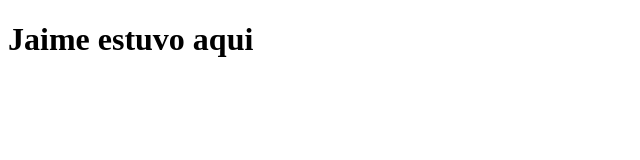
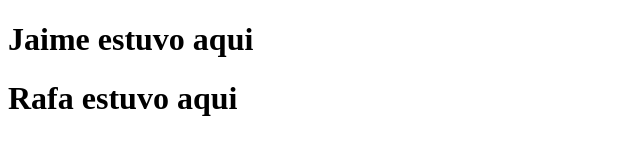
Before and after one commit to jaime-ariass/ejercicio-20-mayo-, a plain HTML site: page index.html in a window 1280 px wide. Shown: the whole page, without its empty margins (0-640 px from the left). Drawn offline with Linux system fonts and the light colour scheme.

Commit message:
Initial commit

```diff
--- a/index.html
+++ b/index.html
@@ -1,9 +1,13 @@
 <!DOCTYPE html>
 <html>
+
 <head>
-<title> Life Story </title>
+    <title> Life Story </title>
 </head>
+
 <body>
-   <h1> Jaime estuvo aqui </h1>
+    <h1> Jaime estuvo aqui </h1>
+    <h1> Rafa estuvo aqui </h1>
 </body>
+
 </html>
```
